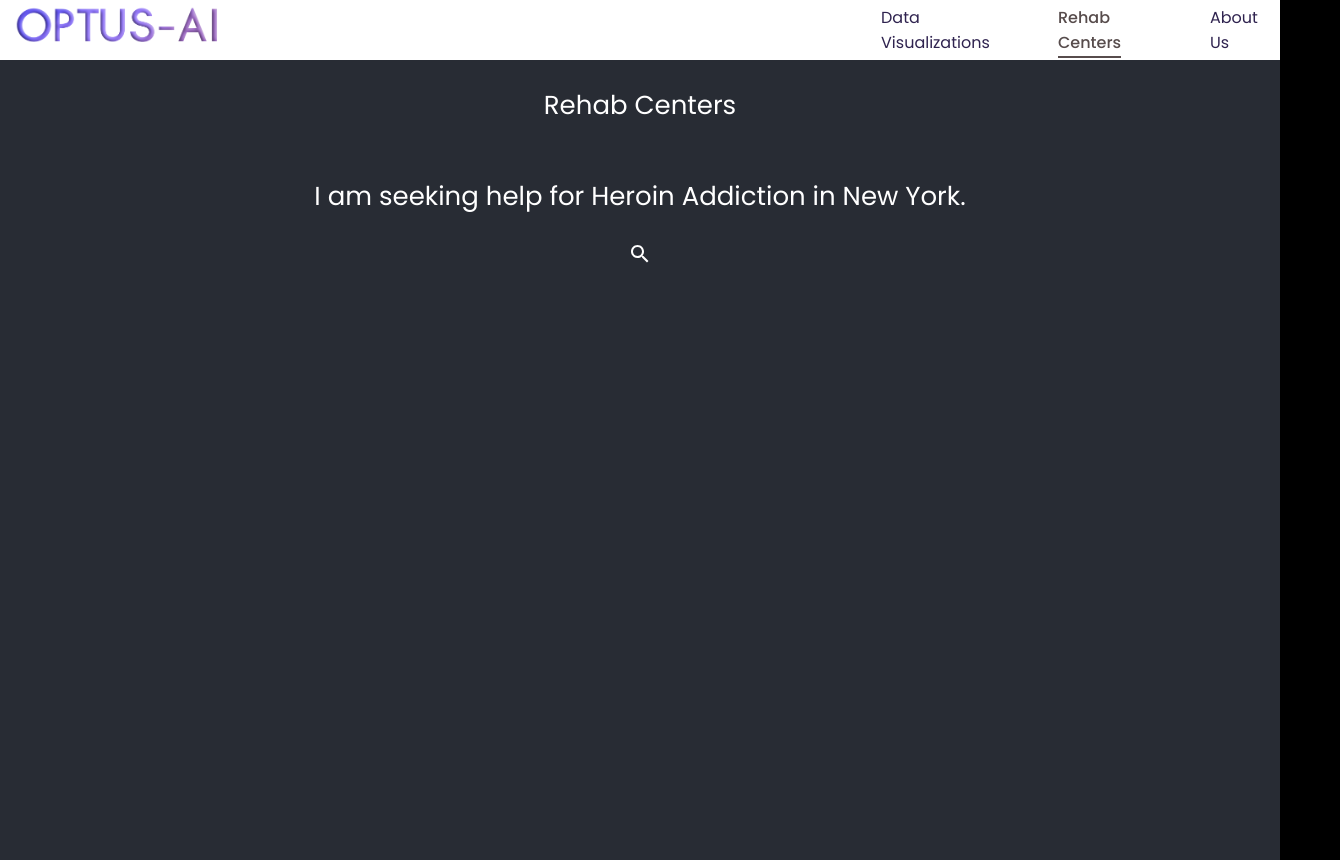
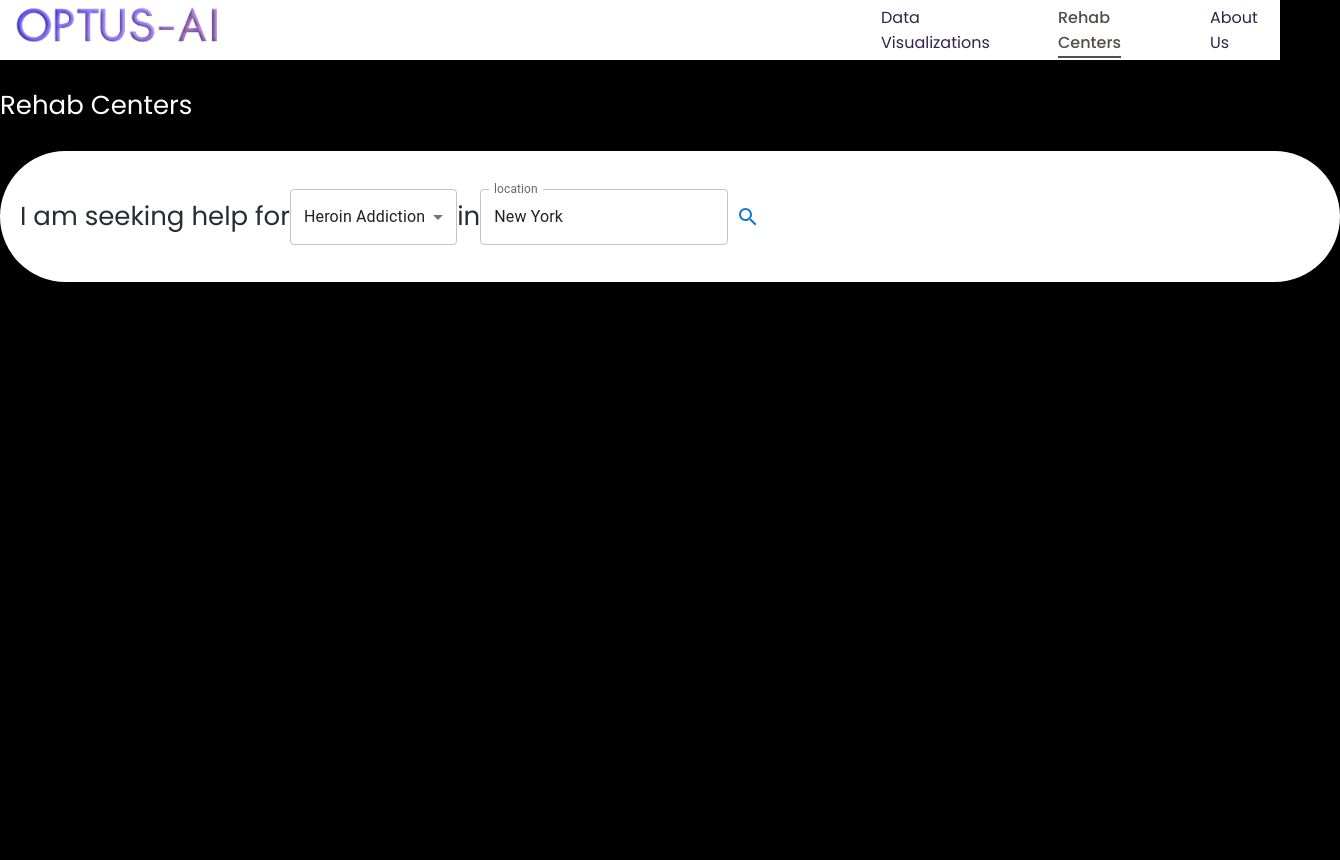
Before and after one commit to RussellABH/OPTUS-AI, a React (Create React App) app in the folder optus-ai/: page /rehab in a window 1280 px wide. Shown: the whole page, 1340 px wide, since content can reach past the window. After the commit the page ends 800 px from the top, so only its background shows below. Built offline with nearby package versions, Linux system fonts and the light colour scheme.

Commit message:
Rehab Page Customization
-added MUI select for addiction input
-added textfield for location input

```diff
--- a/optus-ai/src/Rehab.css
+++ b/optus-ai/src/Rehab.css
@@ -1,10 +1,16 @@
 .title {
-    background-color: #282c34;
-    min-height: 100vh;
-    display: flex;
-    flex-direction: column;
+    max-height: fit-content;
+    padding: 0%;
     align-items: center;
     justify-content: start;
     font-size: calc(10px + 2vmin);
     color: white;
   }
+  .search {
+    color: #282c34;
+    display: flex;
+    flex-direction: row;
+    align-items: center;
+    justify-content: start;
+    font-size: calc(10px + 2vmin);
+  }
--- a/optus-ai/src/Rehab.js
+++ b/optus-ai/src/Rehab.js
@@ -1,13 +1,32 @@
 import React  from 'react';
 import './Rehab.css';
+import Paper  from '@mui/material/Paper';
+import TextField from '@mui/material/TextField';
+import Select from '@mui/material/Select';
+import MenuItem from '@mui/material/MenuItem';
 import SearchIcon from '@mui/icons-material/Search';
+import IconButton from '@mui/material/IconButton';
+
 const Rehab = () => {
   return (
+    <div>
       <header className="title">
         <p>Rehab Centers</p>
-        <p>I am seeking help for Heroin Addiction in New York.</p>
-        <SearchIcon />
       </header>
+      <Paper style={{ borderRadius: 100, padding: '20px', width: 1300, margin: '0 auto', marginTop: '10px' }}>
+        <header className="search">
+          <p>I am seeking help for </p>
+          <Select id="addiction" defaultValue={1}>
+            <MenuItem value={1}>Heroin Addiction</MenuItem>
+          </Select>
+          <p> in </p>
+          <TextField id="location" label="location" variant="outlined" defaultValue="New York"/>
+          <IconButton aria-label="search" color="primary">
+            <SearchIcon />
+          </IconButton>
+        </header>
+      </Paper>
+    </div>
   )
 }
 
```
